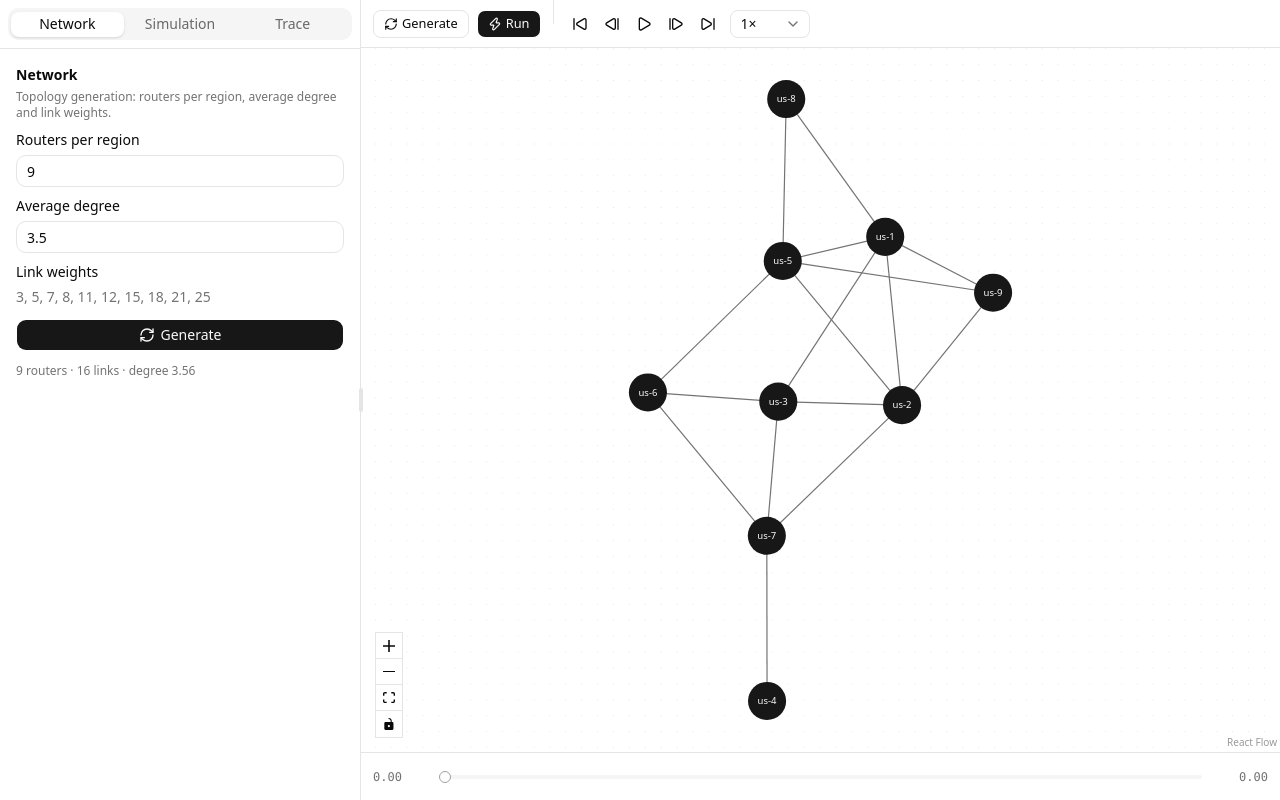
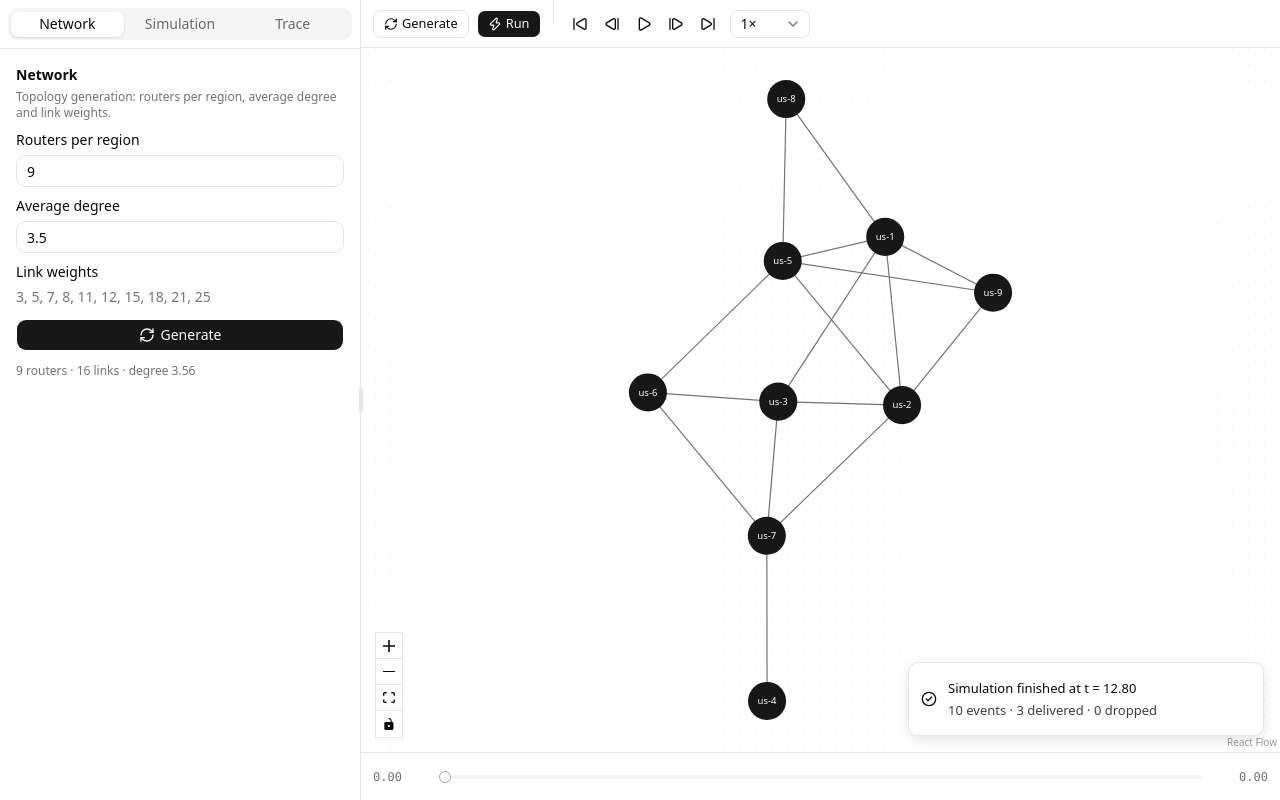
Before and after one commit to Teollan/network-simulator, a React (Vite) app in the folder frontend/: page / in a window 1280 px wide. Both pictures are taken after a click on the button "Run". Built offline with nearby package versions, Linux system fonts and the light colour scheme.

Commit message:
added toast for simulation feedback

```diff
--- a/frontend/package.json
+++ b/frontend/package.json
@@ -23,6 +23,7 @@
     "react-dom": "^19.3.1",
     "react-resizable-panels": "^4.16.1",
     "shadcn": "^4.23.0",
+    "sonner": "^2.0.8",
     "tailwindcss": "^4.3.3",
     "tw-animate-css": "^1.4.0",
     "zustand": "^5.0.16"
--- a/frontend/src/App.tsx
+++ b/frontend/src/App.tsx
@@ -1,8 +1,16 @@
 import { Editor } from '@/components/editor/Editor';
+import { Toaster } from '@/components/ui/Toaster';
 
 function App() {
   return (
-    <Editor />
+    <>
+      <Editor />
+
+      <Toaster
+        position="bottom-right"
+        offset={{ bottom: 64, right: 16 }}
+      />
+    </>
   );
 }
 
--- /dev/null
+++ b/frontend/src/components/ui/Toaster.tsx
@@ -0,0 +1,31 @@
+import type { CSSProperties } from 'react';
+import { CircleCheck, Info, LoaderCircle, OctagonX, TriangleAlert } from 'lucide-react';
+import { Toaster as Sonner, type ToasterProps } from 'sonner';
+
+const Toaster = ({ ...props }: ToasterProps) => (
+  <Sonner
+    theme="system"
+    className="toaster group"
+    icons={{
+      success: <CircleCheck className="size-4" />,
+      info: <Info className="size-4" />,
+      warning: <TriangleAlert className="size-4" />,
+      error: <OctagonX className="size-4" />,
+      loading: <LoaderCircle className="size-4 animate-spin" />,
+    }}
+    style={{
+      '--normal-bg': 'var(--popover)',
+      '--normal-text': 'var(--popover-foreground)',
+      '--normal-border': 'var(--border)',
+      '--border-radius': 'var(--radius)',
+    } as CSSProperties}
+    toastOptions={{
+      classNames: {
+        toast: 'cn-toast',
+      },
+    }}
+    {...props}
+  />
+);
+
+export { Toaster };
--- a/frontend/src/modules/simulation/Simulation.ts
+++ b/frontend/src/modules/simulation/Simulation.ts
@@ -60,6 +60,14 @@ export class Simulation<T> {
       network: this.network,
       linkStatesByLinkId: this.linkStatesByLinkId,
     };
+  }
+
+  get pendingEventCount() {
+    return this.events.length;
+  }
+
+  get time() {
+    return this.clock;
   }
 
   run(until = Infinity) {
--- /dev/null
+++ b/frontend/src/modules/simulation/summarizeTrace.ts
@@ -0,0 +1,27 @@
+import { SIMULATION_EVENT_KIND, type SimulationEvent } from '@/modules/simulation/SimulationEvent';
+
+export interface TraceSummary {
+  eventCount: number;
+  deliveredCount: number;
+  droppedCount: number;
+}
+
+export const summarizeTrace = (trace: SimulationEvent[]): TraceSummary => {
+  let deliveredCount = 0;
+  let droppedCount = 0;
+
+  for (const event of trace) {
+    if (event.kind === SIMULATION_EVENT_KIND.PACKET_DROPPED) {
+      droppedCount++;
+    }
+
+    if (
+      event.kind === SIMULATION_EVENT_KIND.PACKET_RECEIVED
+      && event.data.frame.packet.destinationId === event.data.frame.destinationId
+    ) {
+      deliveredCount++;
+    }
+  }
+
+  return { eventCount: trace.length, deliveredCount, droppedCount };
+};
--- a/frontend/src/stores/useSimulationStore.ts
+++ b/frontend/src/stores/useSimulationStore.ts
@@ -1,9 +1,11 @@
 import { create } from 'zustand';
+import { toast } from 'sonner';
 import { createRoutingPolicy } from '@/modules/routing/createRoutingPolicy';
 import { ROUTING_POLICY, type RoutingPolicyId } from '@/modules/routing/routing.constants';
 import { Simulation } from '@/modules/simulation/Simulation';
 import { SIMULATION_EVENT_KIND } from '@/modules/simulation/SimulationEvent';
 import { DEFAULT_RUN_UNTIL } from '@/modules/simulation/simulation.constants';
+import { summarizeTrace } from '@/modules/simulation/summarizeTrace';
 import { useNetworkStore } from '@/stores/useNetworkStore';
 import { useTraceStore } from '@/stores/useTraceStore';
 
@@ -63,5 +65,17 @@ export const useSimulationStore = create<SimulationStore>()((set, get) => ({
     simulation.run(runUntil);
 
     useTraceStore.getState().setEvents(simulation.trace);
+
+    const { eventCount, deliveredCount, droppedCount } = summarizeTrace(simulation.trace);
+    const description = `${eventCount} events · ${deliveredCount} delivered · ${droppedCount} dropped`;
+    const time = simulation.time.toFixed(2);
+
+    if (simulation.pendingEventCount > 0) {
+      toast.info(`Stopped at t = ${time}`, {
+        description: `${description} · ${simulation.pendingEventCount} events still pending`,
+      });
+    } else {
+      toast.success(`Simulation finished at t = ${time}`, { description });
+    }
   },
 }));
```
Also changed, not shown: 1 other file (tests, documents, lock files or other folders).
